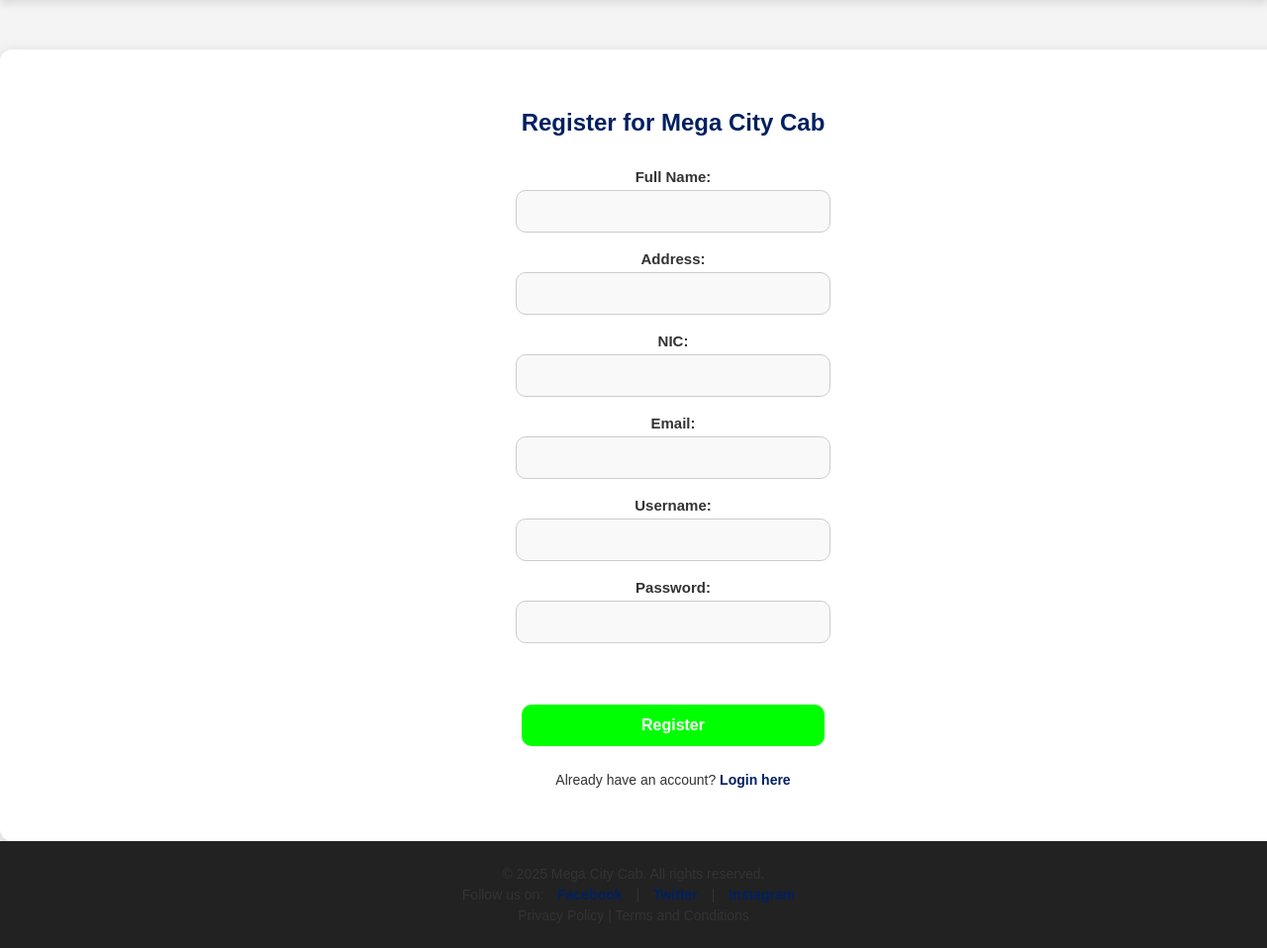
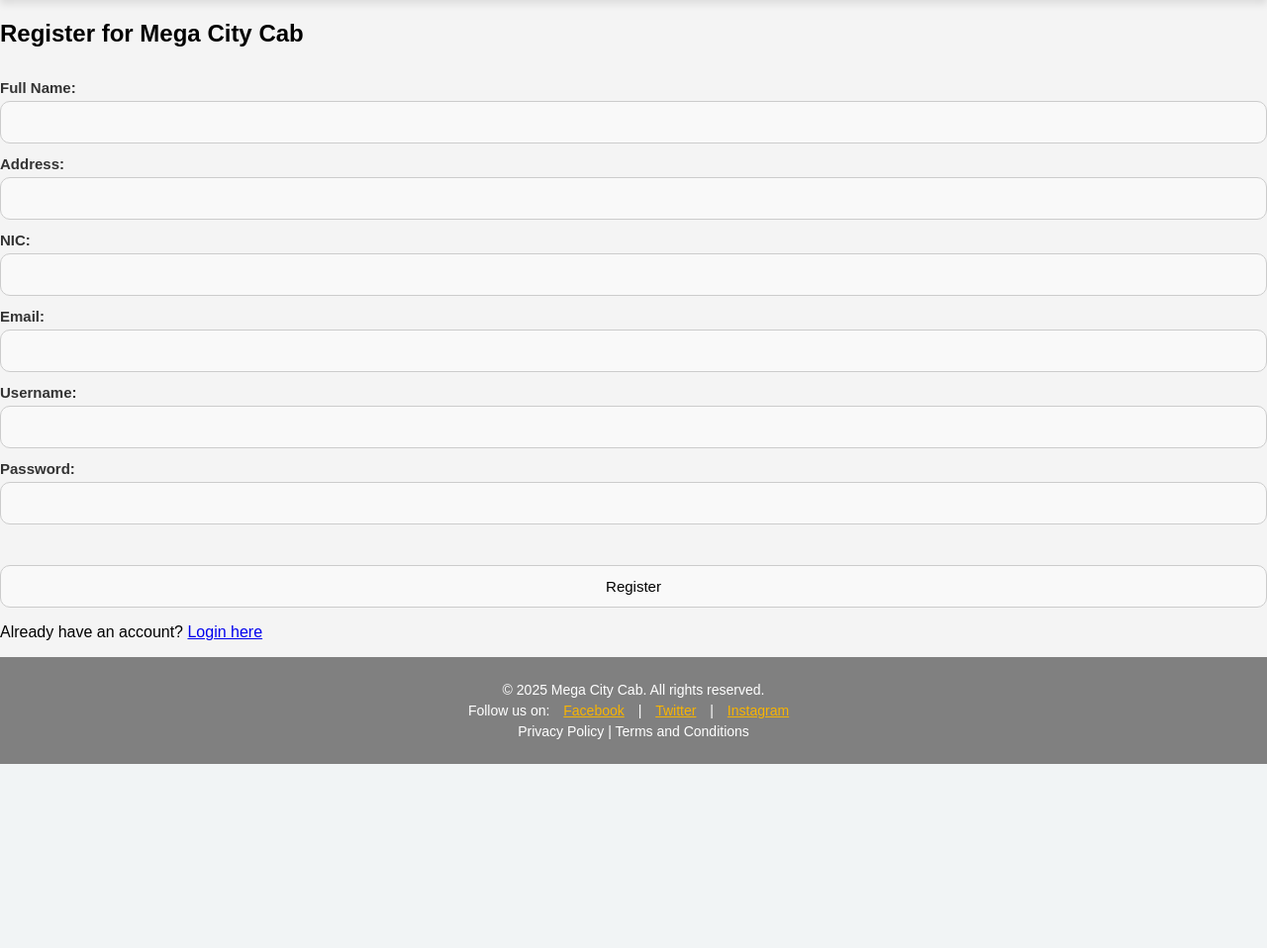
Before and after one commit to Tharu792/cabservice, a Java web app: page /register.jsp in a window 1280 px wide; the page is wider, and only the part inside the window is pictured. Shown: the part 122-1080 px from the top of that part at 99% size. After the commit the page ends 894 px from the top of that part, so only its background shows below. Run offline with Tomcat 11, a stand-in JSP engine, Linux system fonts and the light colour scheme.

Commit message:
edit css

```diff
--- a/mega_city/src/main/webapp/assets/css/style.css
+++ b/mega_city/src/main/webapp/assets/css/style.css
@@ -170,7 +170,6 @@
 .about ul li {
     font-size: 18px;
     color: #444;
-    background: url('../image/check-icon.png') no-repeat left center;
     background-size: 20px;
     padding-left: 35px;
     margin-bottom: 10px;
@@ -270,7 +269,7 @@
 }
 
 footer {
-    background-color: #222; /* Dark background for contrast */
+    background-color: rgb(128, 128, 128);
     color: #fff;
     text-align: center;
     padding: 20px 0;
@@ -278,14 +277,14 @@
 }
 
 footer a {
-    color: #f8b400; /* Highlight color for links */
+    color: #f8b400; /
     text-decoration: none;
     margin: 0 10px;
     transition: color 0.3s ease;
 }
 
 footer a:hover {
-    color: #fff; /* Change to white on hover */
+    color: #fff;
     text-decoration: underline;
 }
 
@@ -366,97 +365,6 @@
 
 .order-button:hover {
     background-color: #218838;
-}
-
-/* Login Page Styling */
-
-
-/* Registration Box */
-.box1 {
-    margin-top: 50px;
-    background-color: white;
-    padding: 40px;
-    border-radius: 12px;
-    box-shadow: 0 4px 15px rgba(0, 0, 0, 0.15);
-    width: 100%;
-    margin-left: auto;
-    margin-right: auto;
-    display: flex;
-    justify-content: center;
-    align-items: center;
-}
-
-.register-container {
-    text-align: center;
-}
-
-h2 {
-    color: #002060;
-    font-size: 24px;
-}
-
-form {
-    display: flex;
-    flex-direction: column;
-    align-items: center;
-    width: 100%;
-}
-
-label {
-    font-weight: bold;
-    margin-top: 12px;
-    display: block;
-    font-size: 14px;
-    color: rgb(213, 240, 255);
-}
-
-input {
-    width: 95%;
-    padding: 12px;
-    margin: 6px 0;
-    border: 1px solid #bbb;
-    border-radius: 6px;
-    font-size: 14px;
-}
-
-input:focus {
-    border-color: #004080;
-    outline: none;
-    box-shadow: 0 0 5px rgba(0, 64, 128, 0.5);
-}
-
-input[type="submit"] {
-    background-color: #00ff00;
-    color: white;
-    cursor: pointer;
-    border: none;
-    padding: 12px 20px;
-    width: 100%;
-    margin-top: 20px;
-    font-size: 16px;
-    font-weight: bold;
-    transition: 0.3s;
-}
-
-input[type="submit"]:hover {
-    background-color: #001440;
-}
-
-p {
-    margin-top: 20px;
-    font-size: 14px;
-    color: #333;
-}
-
-p a {
-    color: #002060;
-    text-decoration: none;
-    font-weight: bold;
-}
-
-p a:hover {
-    text-decoration: underline;
-    color: #001440;
 }
 
 /* CustomerBooking Form Section */
```
